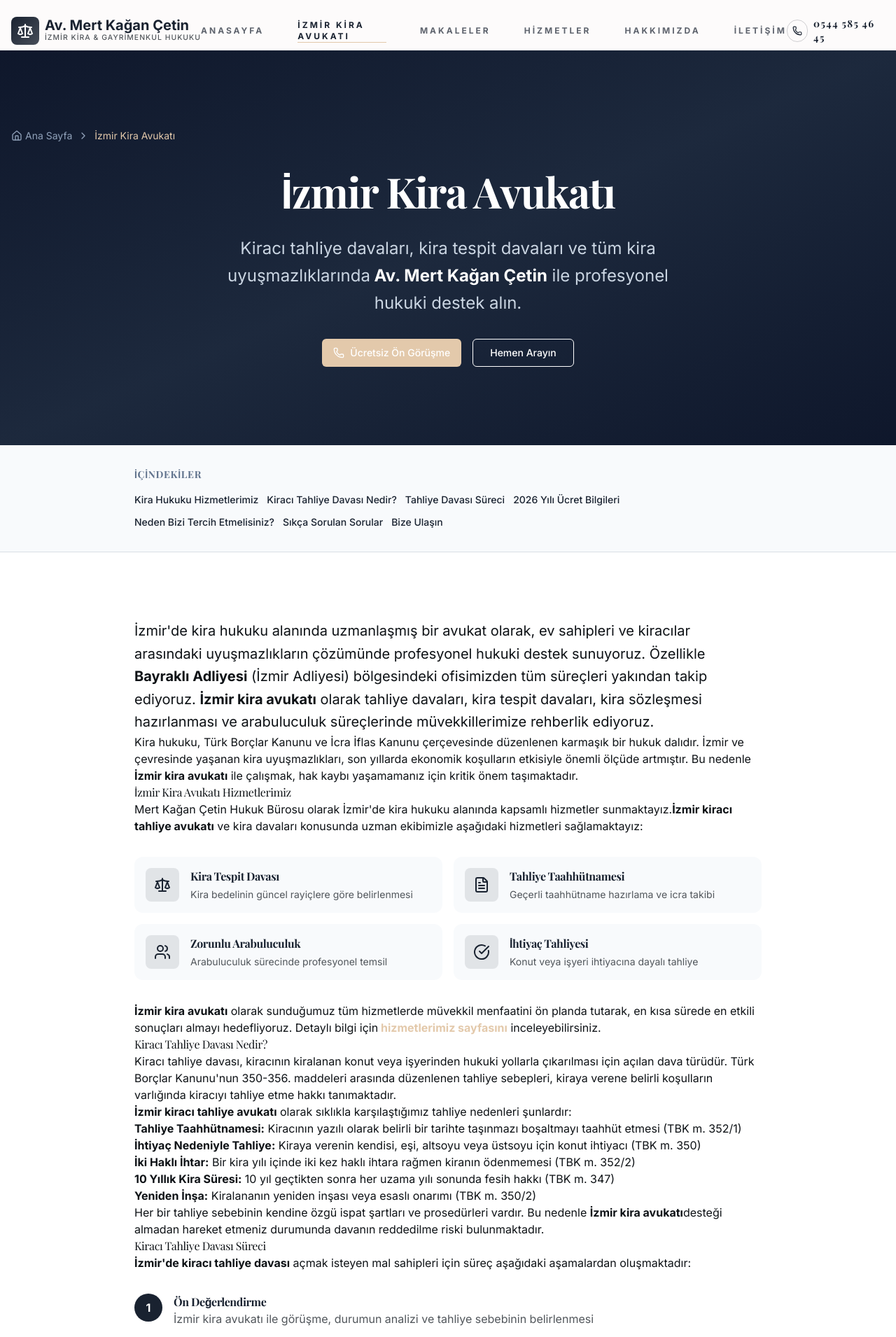
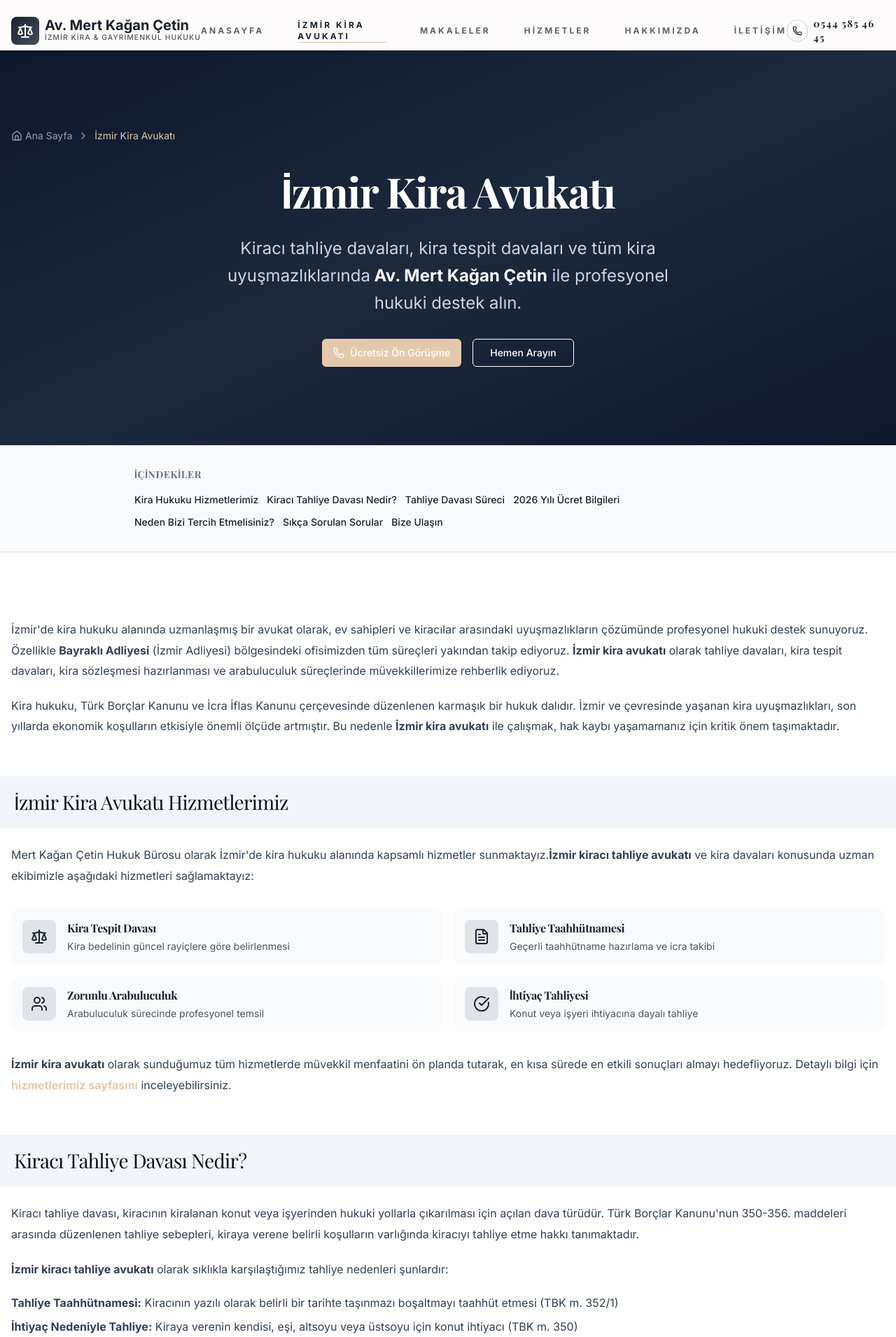
Before and after one commit to pixelmirage/site, a Next.js app: page /izmir-kira-avukati in a window 1280 px wide. Shown: the top 1910 px of the page at 70% size. Built offline with nearby package versions, Linux system fonts and the light colour scheme; a web font is replaced by a local one.

Commit message:
UI: Apply blog post typography styles to landing page for readability

```diff
--- a/src/app/izmir-kira-avukati/page.tsx
+++ b/src/app/izmir-kira-avukati/page.tsx
@@ -177,7 +177,25 @@ export default function IzmirKiraAvukatiPage() {
             {/* Main Content */}
             <article className="py-16 md:py-24">
                 <div className="container mx-auto px-4">
-                    <div className="max-w-4xl mx-auto prose prose-slate prose-lg">
+                    <div className="max-w-4xl mx-auto prose prose-slate max-w-none
+            prose-headings:font-playfair prose-headings:font-black prose-headings:text-slate-900
+            [&>h1]:text-[2.5rem] [&>h1]:mb-8 [&>h1]:mt-16 [&>h1]:leading-tight [&>h1]:bg-gradient-to-r [&>h1]:from-primary/10 [&>h1]:to-transparent [&>h1]:py-4 [&>h1]:px-6 [&>h1]:-mx-6 [&>h1]:rounded-lg [&>h1]:border-l-4 [&>h1]:border-primary
+            [&>h2]:text-[1.75rem] [&>h2]:mb-6 [&>h2]:mt-14 [&>h2]:bg-slate-100 [&>h2]:py-4 [&>h2]:px-6 [&>h2]:-mx-6 [&>h2]:rounded-lg [&>h2]:border-l-4 [&>h2]:border-secondary
+            [&>h3]:text-[1.375rem] [&>h3]:mb-4 [&>h3]:mt-10 [&>h3]:text-primary [&>h3]:font-bold [&>h3]:border-b [&>h3]:border-slate-200 [&>h3]:pb-2
+            [&>p]:text-[1rem] [&>p]:text-slate-700 [&>p]:leading-[1.85] [&>p]:mb-5
+            prose-strong:text-primary prose-strong:font-bold
+            prose-a:text-secondary prose-a:font-semibold prose-a:underline prose-a:underline-offset-2 hover:prose-a:text-primary
+            prose-img:rounded-2xl prose-img:shadow-lg prose-img:my-10
+            [&>ul>li]:text-[1rem] [&>ul>li]:text-slate-700 [&>ul>li]:mb-2 [&>ul>li]:leading-relaxed
+            [&>ol>li]:text-[1rem] [&>ol>li]:text-slate-700 [&>ol>li]:mb-2 [&>ol>li]:leading-relaxed
+            prose-ul:my-6 prose-ul:pl-6
+            prose-ol:my-6 prose-ol:pl-6
+            prose-blockquote:border-l-4 prose-blockquote:border-secondary prose-blockquote:bg-secondary/5 prose-blockquote:py-4 prose-blockquote:px-6 prose-blockquote:rounded-r-xl prose-blockquote:not-italic prose-blockquote:my-8 prose-blockquote:text-slate-800 prose-blockquote:font-medium
+            prose-hr:my-12 prose-hr:border-slate-200 prose-hr:border-t-2
+            prose-table:border-collapse prose-table:w-full prose-table:my-8 prose-table:rounded-lg prose-table:overflow-hidden prose-table:shadow-sm
+            prose-th:bg-primary prose-th:text-white prose-th:px-4 prose-th:py-3 prose-th:text-left prose-th:font-bold prose-th:text-sm
+            prose-td:border prose-td:border-slate-200 prose-td:px-4 prose-td:py-3 prose-td:text-sm
+            prose-tr:even:bg-slate-50">
 
                         {/* Intro */}
                         <p className="text-xl leading-relaxed">
```
